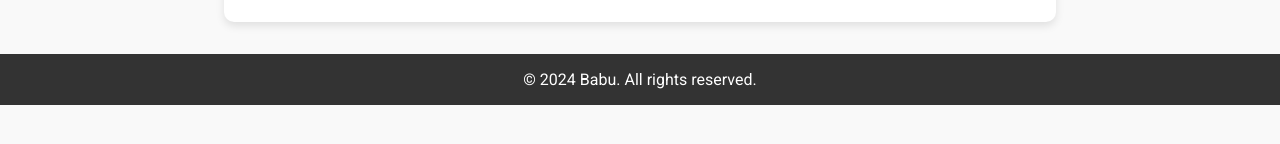
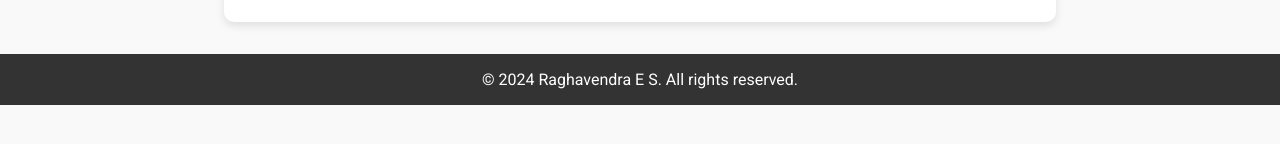
Before and after one commit to Raghavendraes2005/3rd_sem_mini, a plain HTML site: page index.html in a window 1280 px wide. Shown: the part 244-388 px from the top of the page. Drawn offline with Linux system fonts and the light colour scheme; a script that the page names is missing.

Commit message:
Update index.html

```diff
--- a/index.html
+++ b/index.html
@@ -24,7 +24,7 @@
 
     </main>
     <footer>
-        <p>© 2024 Babu. All rights reserved.</p>
+        <p>© 2024 Raghavendra E S. All rights reserved.</p>
     </footer>
 </body>
 </html>
```
